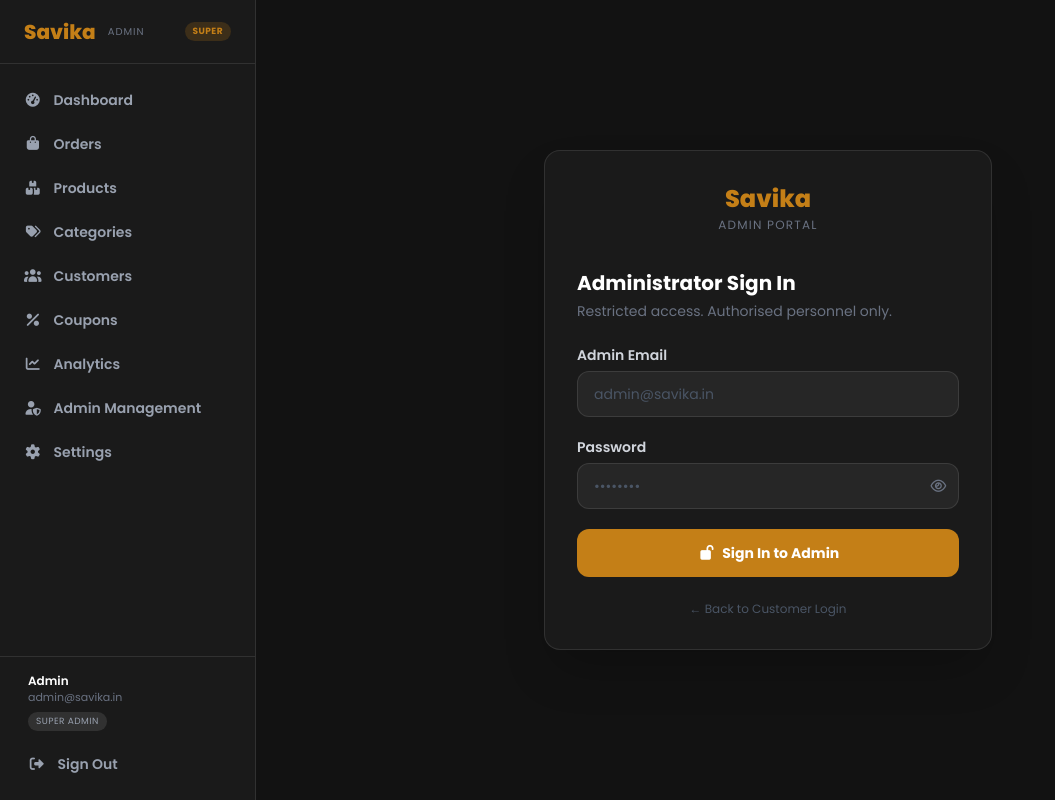
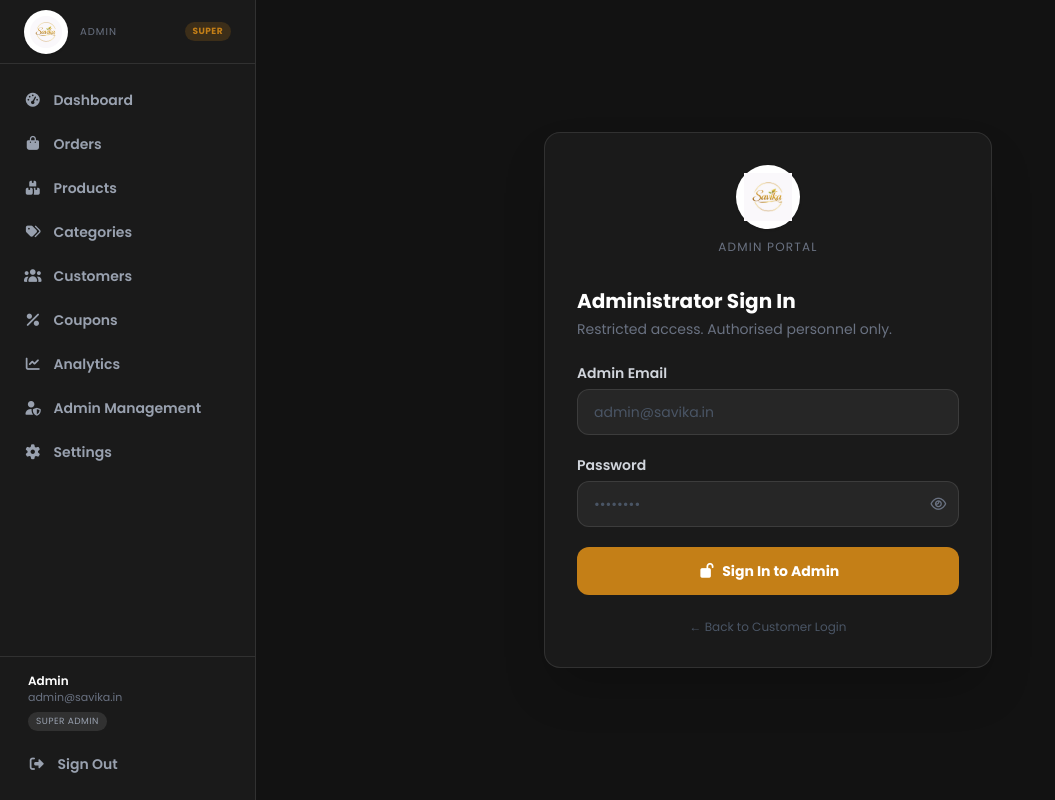
Before and after one commit to Sumitwod09/savika, a Next.js app: page /admin/login in a window 1280 px wide. Shown: the whole page, without its empty margins (0-1055 px from the left). Built offline with nearby package versions, Linux system fonts and the light colour scheme.

Commit message:
feat(ui): update secondary auth pages to use image logo

```diff
--- a/src/app/admin/AdminLayoutClient.tsx
+++ b/src/app/admin/AdminLayoutClient.tsx
@@ -2,6 +2,7 @@
 
 import Link from 'next/link'
 import { usePathname, useRouter } from 'next/navigation'
+import Image from 'next/image'
 import { cn } from '@/lib/utils'
 
 
@@ -47,7 +48,9 @@
             {/* Sidebar */}
             <aside className="w-64 bg-[#1A1A1A] border-r border-white/10 flex flex-col shrink-0">
                 <div className="h-16 flex items-center px-6 border-b border-white/10 gap-2">
-                    <Link href="/" className="text-xl font-extrabold text-[#C47F17]">Savika</Link>
+                    <Link href="/" className="inline-block hover:scale-105 transition-transform bg-white rounded-full p-1.5 shadow-sm">
+                        <Image src="/logo.png" alt="Savika Logo" width={120} height={48} className="h-8 w-auto object-contain rounded-full" />
+                    </Link>
                     <span className="ml-1 text-[10px] text-gray-500 uppercase tracking-widest">Admin</span>
                     {role === 'super_admin' && (
                         <span className="ml-auto text-[9px] bg-[#C47F17]/20 text-[#C47F17] font-bold px-2 py-0.5 rounded-full uppercase tracking-wider">
--- a/src/app/admin/login/AdminLoginClient.tsx
+++ b/src/app/admin/login/AdminLoginClient.tsx
@@ -4,6 +4,7 @@
 
 import { useRouter, useSearchParams } from 'next/navigation'
 import Link from 'next/link'
+import Image from 'next/image'
 
 export default function AdminLoginClient() {
     const [email, setEmail] = useState('')
@@ -36,11 +37,11 @@
             <div className="w-full max-w-md bg-[#1A1A1A] border border-white/10 rounded-2xl p-8 shadow-2xl">
 
                 {/* Logo */}
-                <div className="text-center mb-8">
-                    <Link href="/" className="inline-block">
-                        <span className="text-2xl font-extrabold text-[#C47F17]">Savika</span>
-                        <span className="block text-xs text-gray-500 uppercase tracking-widest mt-0.5">Admin Portal</span>
+                <div className="text-center mb-8 flex flex-col items-center">
+                    <Link href="/" className="inline-flex flex-col items-center hover:scale-105 transition-transform  bg-white rounded-[2rem] p-2 shadow-sm mb-2">
+                        <Image src="/logo.png" alt="Savika Logo" width={160} height={64} className="h-12 w-auto object-contain" />
                     </Link>
+                    <span className="block text-xs text-gray-500 uppercase tracking-widest mt-0.5">Admin Portal</span>
                 </div>
 
                 <h1 className="text-xl font-bold text-white mb-1">Administrator Sign In</h1>
--- a/src/app/auth/login/LoginClient.tsx
+++ b/src/app/auth/login/LoginClient.tsx
@@ -2,8 +2,7 @@
 
 import { useState } from 'react'
 import Link from 'next/link'
-
-
+import Image from 'next/image'
 import { useRouter } from 'next/navigation'
 
 export default function LoginClient() {
@@ -36,8 +35,10 @@
             </div>
             <div className="flex-1 flex items-center justify-center p-6 lg:p-12">
                 <div className="w-full max-w-md">
-                    <div className="mb-8">
-                        <Link href="/" className="text-2xl font-bold font-[var(--font-playfair)] text-[#C47F17]">Savika</Link>
+                    <div className="mb-8 flex flex-col items-center sm:items-start text-center sm:text-left">
+                        <Link href="/" className="inline-block mb-2">
+                            <Image src="/logo.png" alt="Savika Logo" width={160} height={64} className="h-12 w-auto object-contain hover:scale-105 transition-transform" />
+                        </Link>
                         <h1 className="text-3xl font-bold font-[var(--font-playfair)] text-[#2E2E2E] mt-4">Sign In</h1>
                         <p className="text-sm text-gray-500 font-[var(--font-poppins)] mt-1">Don't have an account?{' '}
                             <Link href="/auth/signup" className="text-[#C47F17] hover:underline font-semibold">Create one</Link>
--- a/src/app/auth/signup/SignupClient.tsx
+++ b/src/app/auth/signup/SignupClient.tsx
@@ -2,9 +2,8 @@
 
 import { useState } from 'react'
 import Link from 'next/link'
-
-
-
+import { useRouter } from 'next/navigation'
+import Image from 'next/image'
 export default function SignupClient() {
     const [name, setName] = useState('')
     const [email, setEmail] = useState('')
@@ -51,8 +50,10 @@
             </div>
             <div className="flex-1 flex items-center justify-center p-6 lg:p-12">
                 <div className="w-full max-w-md">
-                    <div className="mb-8">
-                        <Link href="/" className="text-2xl font-bold font-[var(--font-playfair)] text-[#C47F17]">Savika</Link>
+                    <div className="mb-8 flex flex-col items-center sm:items-start text-center sm:text-left">
+                        <Link href="/" className="inline-block mb-2">
+                            <Image src="/logo.png" alt="Savika Logo" width={160} height={64} className="h-12 w-auto object-contain hover:scale-105 transition-transform" />
+                        </Link>
                         <h1 className="text-3xl font-bold font-[var(--font-playfair)] text-[#2E2E2E] mt-4">Create Account</h1>
                         <p className="text-sm text-gray-500 font-[var(--font-poppins)] mt-1">Already registered?{' '}
                             <Link href="/auth/login" className="text-[#C47F17] hover:underline font-semibold">Sign in</Link>
```
